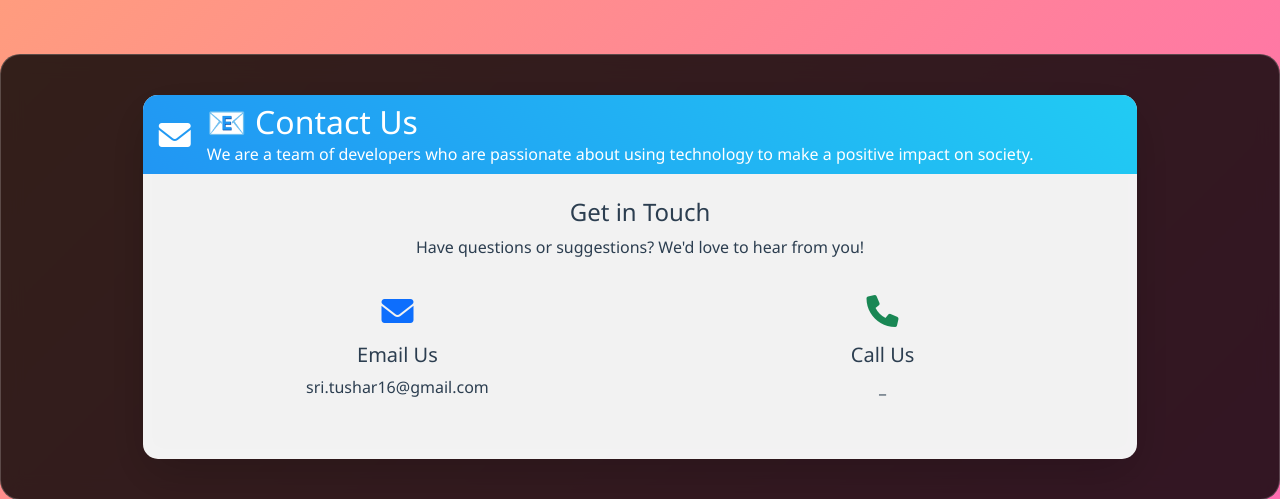
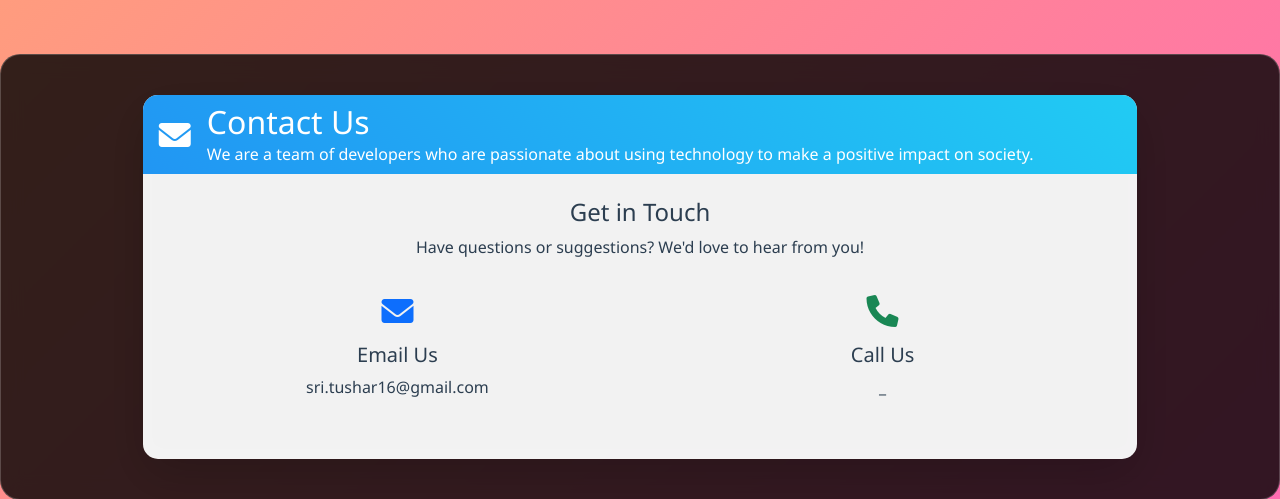
Before and after one commit to Tushar-AIMASTER/Vidya_Jyoti, a Flask app: page / in a window 1280 px wide. Shown: the part 3607-4106 px from the top of the page. Run offline with Flask 3, Linux system fonts and the light colour scheme; some libraries are stand-ins or nearby versions.

Commit message:
minute changes

```diff
--- a/templates/index.html
+++ b/templates/index.html
@@ -334,7 +334,7 @@
                         <div class="d-flex align-items-center">
                             <i class="fas fa-envelope fa-2x me-3"></i>
                             <div>
-                                <h2 class="card-title mb-0">📧 Contact Us</h2>
+                                <h2 class="card-title mb-0"> Contact Us</h2>
                                 <p class="mb-0">We are a team of developers who are passionate about using technology to make a positive impact on society.</p>
                             </div>
                         </div>
```
